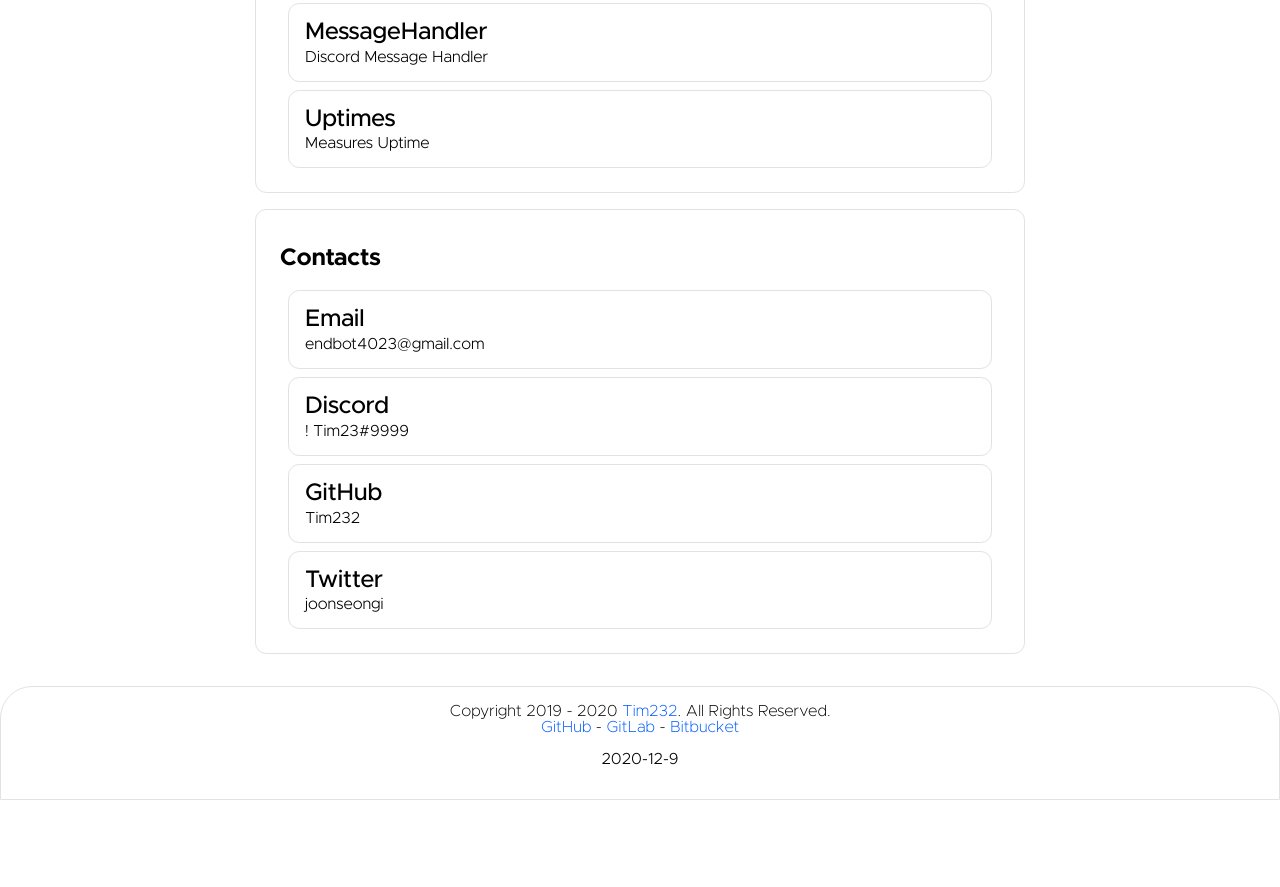
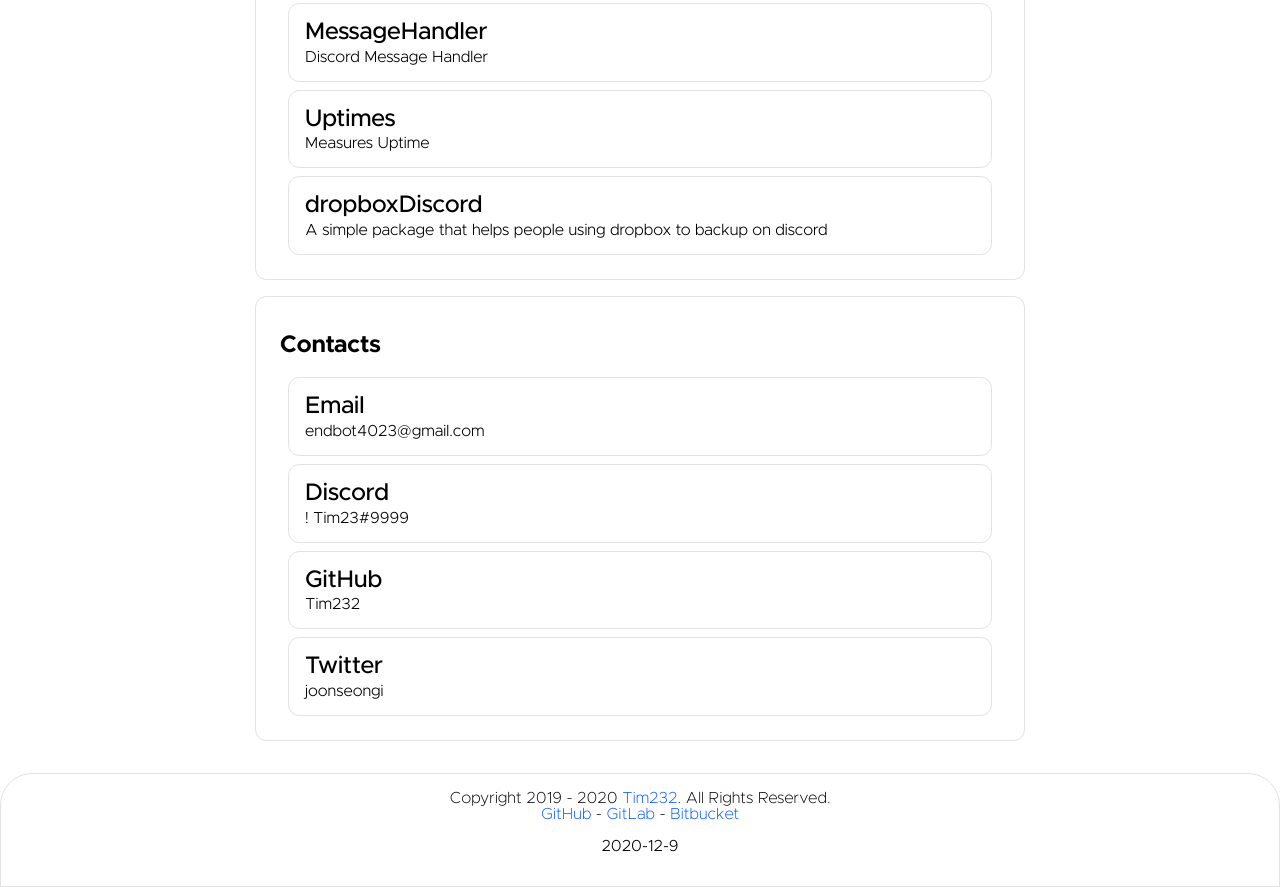
Before and after one commit to Tim232/Tim232, a plain HTML site: page index.html in a window 1280 px wide. Shown: the part 1200-2087 px from the top of the page. Before the commit the page ends 2000 px from the top, so only its background shows below. Drawn offline with Linux system fonts and the light colour scheme.

Commit message:
Update index.html

```diff
--- a/index.html
+++ b/index.html
@@ -105,6 +105,12 @@
         </a>
         <p class="desc">Measures Uptime</p>
       </div>
+      <div class="project">
+        <a href="https://github.com/Tim232/dropboxDiscord" target="_blank">
+          <h2>dropboxDiscord</h2>
+        </a>
+        <p class="desc">A simple package that helps people using dropbox to backup on discord</p>
+      </div>
     </main>
   </section>
   <section id="contacts">
```
